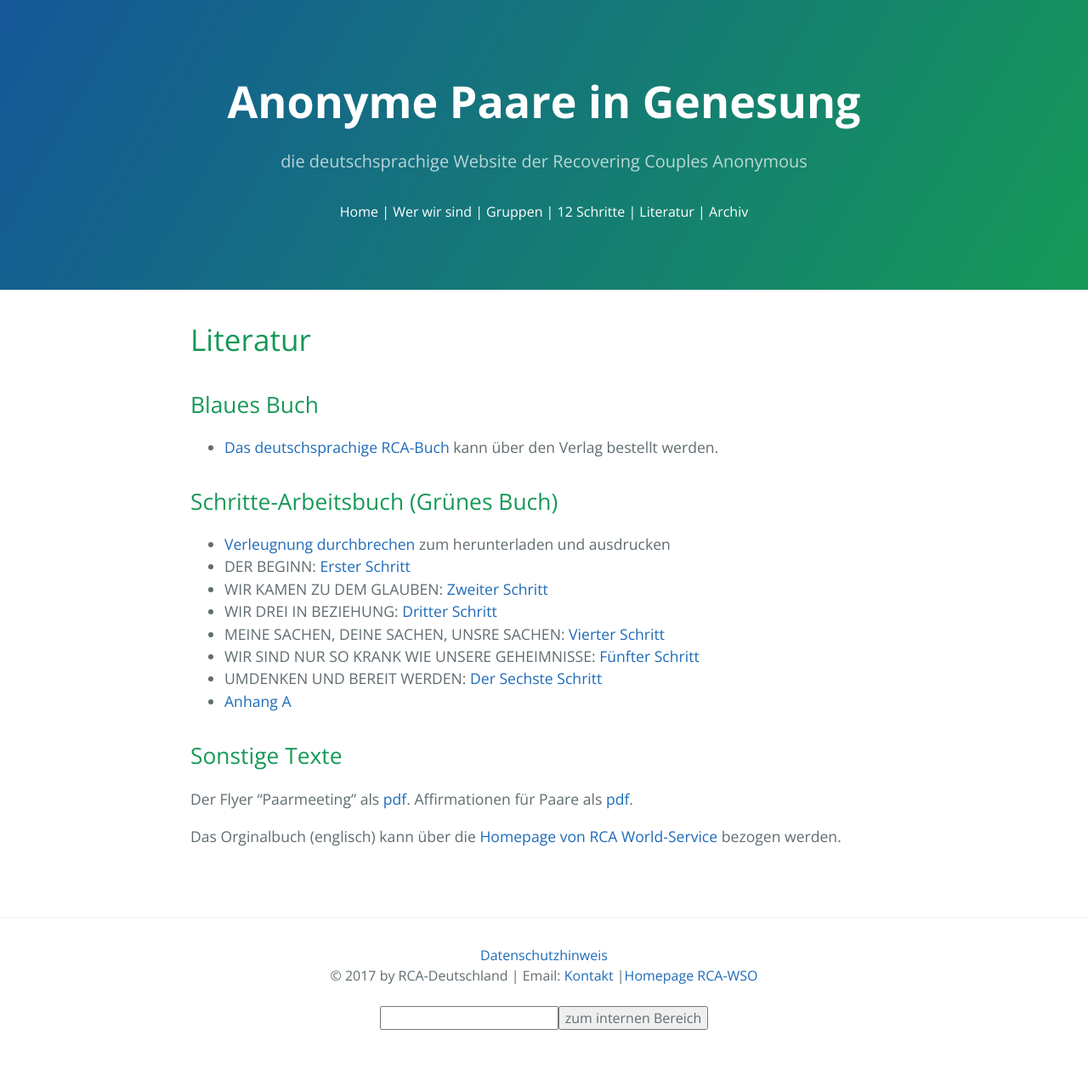
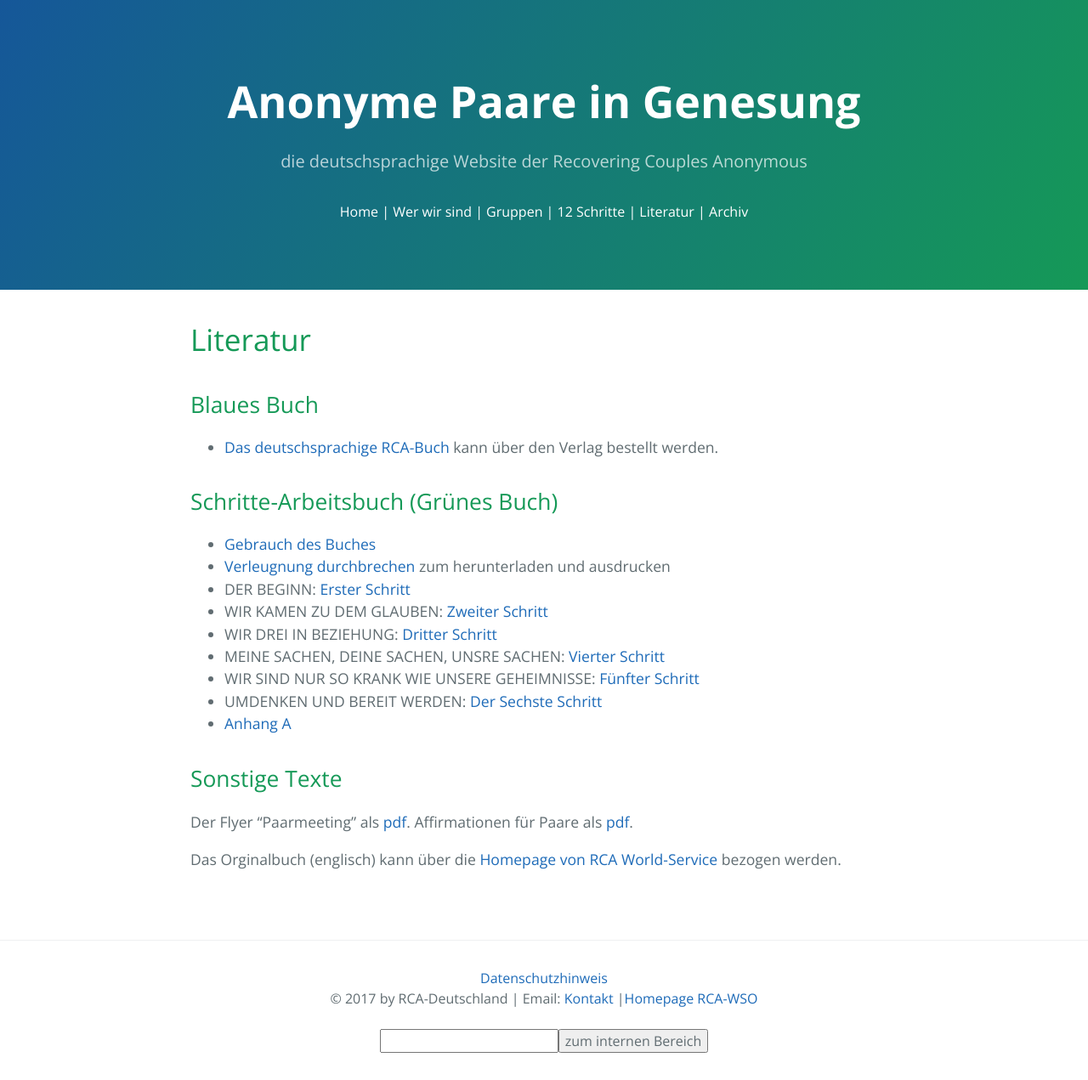
Before and after one commit to rcadeutschland/rcadeutschland.github.io, a Jekyll site: the page built from Literatur.MD, in a window 1280 px wide. Shown: the whole page at 85% size. Built offline with Jekyll 4.4.1, drawn with Linux system fonts in a browser that asks for light colours; nearby versions of some CDN libraries; before the commit the page ends 1244 px from its top, so only the background shows below that.

Commit message:
Update Literatur.MD
Gebrauch des (grünen) Buches eingearbeitet gemäß E-Mail von cs vom 29.11.19, 08:54.

```diff
--- a/Literatur.MD
+++ b/Literatur.MD
@@ -11,6 +11,7 @@
 
 ## Schritte-Arbeitsbuch (Grünes Buch)
 
+* [Gebrauch des Buches](/files/GebrauchDesBuches.pdf)
 * [Verleugnung durchbrechen](/files/RCA-GreenBookDENIAL.pdf) zum herunterladen und ausdrucken
 * DER BEGINN: [Erster Schritt](/files/1.Schritt.pdf)
 * WIR KAMEN ZU DEM GLAUBEN: [Zweiter Schritt](/files/2.Schritt.pdf)
```
